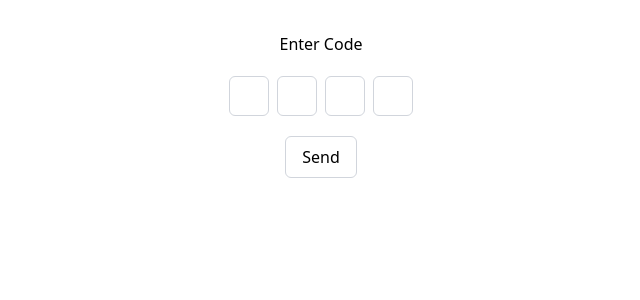
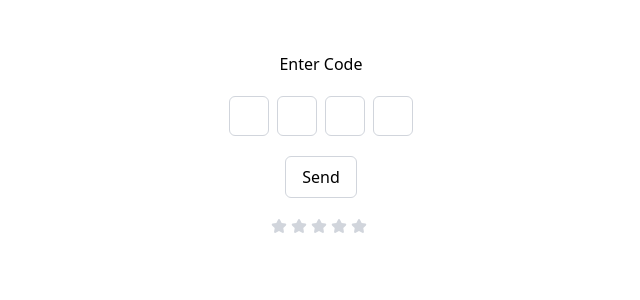
Before and after one commit to LeonardiR/react-pg, a React (Vite) app: page / in a window 1280 px wide. Shown: the top 300 px of the page, without its empty margins (319-959 px from the left). Built offline with nearby package versions, Linux system fonts and the light colour scheme.

Commit message:
Rating selector

```diff
--- a/src/App.tsx
+++ b/src/App.tsx
@@ -1,10 +1,12 @@
+import RatingSelector from "./components/RatingSelector"
 import SecurityCodeInput from "./components/SecurityCodeInput"
 
 function App() {
 
   return (
-    <div className="w-5/12 m-auto p-8">
+    <div className="w-5/12 m-auto p-8 flex flex-col items-center">
       <SecurityCodeInput digitsNumber={4} onSubmit={(digits) => console.log(digits)}></SecurityCodeInput>
+      <RatingSelector onChange={(value) => console.log(value)}/>
     </div>
   )
 }
--- /dev/null
+++ b/src/components/RatingSelector.tsx
@@ -0,0 +1,54 @@
+import { useState } from "react";
+
+type RatingSelectorProps = {
+    value?: number;
+    onChange?: (rating: number) => void;
+    max?: number; // default to 5
+  };
+
+export default function RatingSelector({value, max, onChange}: RatingSelectorProps) {
+    const [rateValue, setRateVal] = useState<number>(value || 0);
+    const [hoverRating, setHoverRating] = useState<number>(0);
+    const rateCount : number = max ?? 5;
+
+    const handleClickRateItem = (rate: number) => {
+
+        setRateVal(rate + 1);
+        onChange && onChange(rate + 1);
+
+    }
+
+    const handleHoberRateItem = (rate: number) => {
+        setHoverRating(rate + 1);
+    }
+
+  return (
+    <div className="flex items-center">
+
+        {[...Array(rateCount).keys()].map((rate) => {
+            const isRated = rate < rateValue;
+            const isHovered = rate < hoverRating;
+
+            const color: string = isRated ? 'text-yellow-300' : 'text-gray-300';
+            const hoverColor: string = isHovered ? 'text-yellow-100' : '';
+
+            return (
+                <button
+                    className="cursor-pointer"
+                    key={rate}
+                    aria-checked={rate + 1 === rate}
+                    aria-label={`rate ${rate + 1} of ${rateCount}`}
+                    onClick={() => handleClickRateItem(rate)}
+                    onMouseEnter={() => handleHoberRateItem(rate)}
+                    onMouseLeave={() => setHoverRating(0)}>
+                     <svg className={`w-4 h-4 ${color} ${hoverColor} me-1`} aria-hidden="true" xmlns="http://www.w3.org/2000/svg" fill="currentColor" viewBox="0 0 22 20">
+                        <path d="M20.924 7.625a1.523 1.523 0 0 0-1.238-1.044l-5.051-.734-2.259-4.577a1.534 1.534 0 0 0-2.752 0L7.365 5.847l-5.051.734A1.535 1.535 0 0 0 1.463 9.2l3.656 3.563-.863 5.031a1.532 1.532 0 0 0 2.226 1.616L11 17.033l4.518 2.375a1.534 1.534 0 0 0 2.226-1.617l-.863-5.03L20.537 9.2a1.523 1.523 0 0 0 .387-1.575Z"/>
+                    </svg>
+                </button>
+            )
+        })
+
+        }
+    </div>
+  )
+}
--- a/src/components/SecurityCodeInput.tsx
+++ b/src/components/SecurityCodeInput.tsx
@@ -41,7 +41,7 @@ export default function SecurityCodeInput({digitsNumber = 3 ,onSubmit}: Props) {
   }
 
   return (
-    <div className="flex flex-col items-center">
+    <div className="flex flex-col items-center py-5">
       <label>Enter Code</label>
       <div className="flex gap-2 py-5">
         {digits.map((digit, i) => (
```
